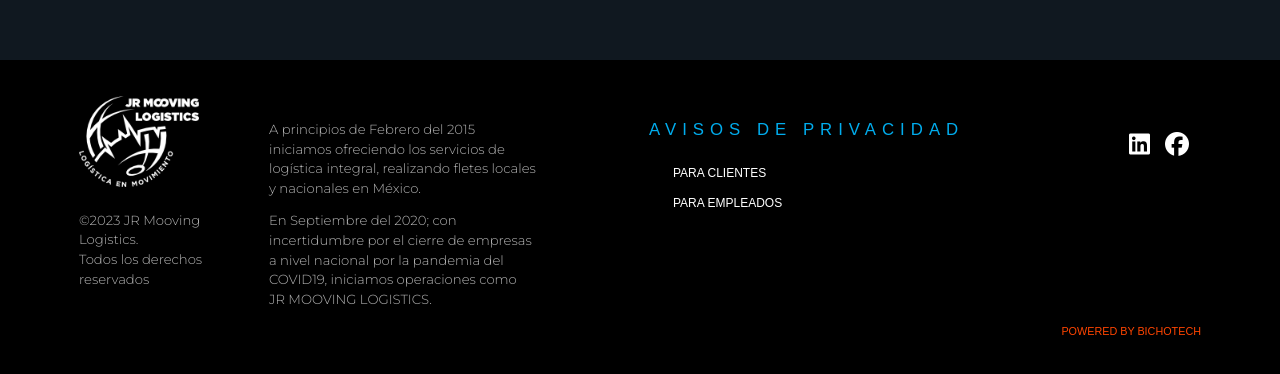
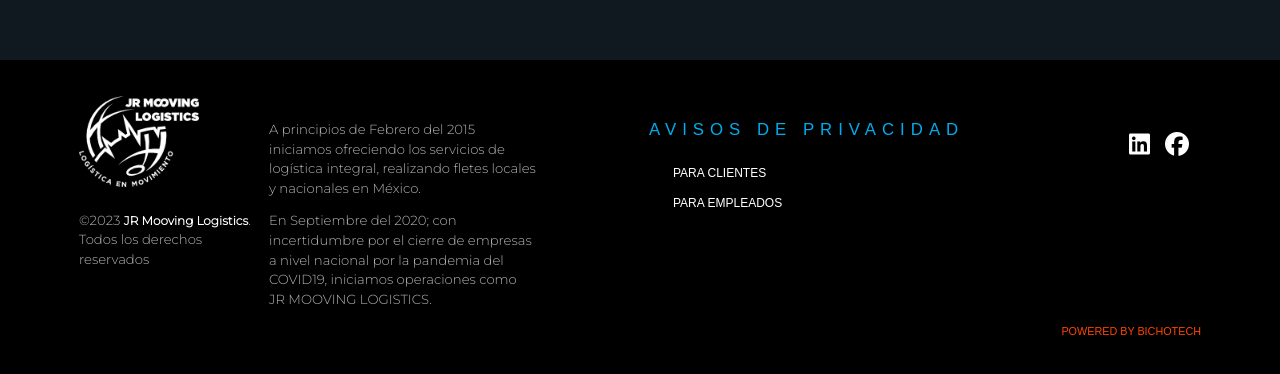
Before and after one commit to Bichotech/jrmooving, an Astro site: page / in a window 1280 px wide. Shown: the part 4219-4593 px from the top of the page. Built offline with nearby package versions, Linux system fonts and the light colour scheme; Astro itself is replaced by a stand-in of ours; a web font is replaced by a local one.

Commit message:
Update Footer.astro

```diff
--- a/src/components/Footer.astro
+++ b/src/components/Footer.astro
@@ -5,7 +5,7 @@
                 <div class="logo-ft">
                     <img src="/assets/images/footer-logo.webp" alt="">
                 </div>
-                <p>&copy;2023 JR Mooving Logistics.<br />Todos los derechos reservados</p>
+                <p>&copy;2023 <strong>JR Mooving Logistics</strong>.<br />Todos los derechos reservados</p>
             </div>
             <div class="col-12 col-xl-3 company-context">
                 <p>A principios de Febrero del 2015 iniciamos ofreciendo los servicios de logística integral, realizando fletes locales y nacionales en México.</p>
```
